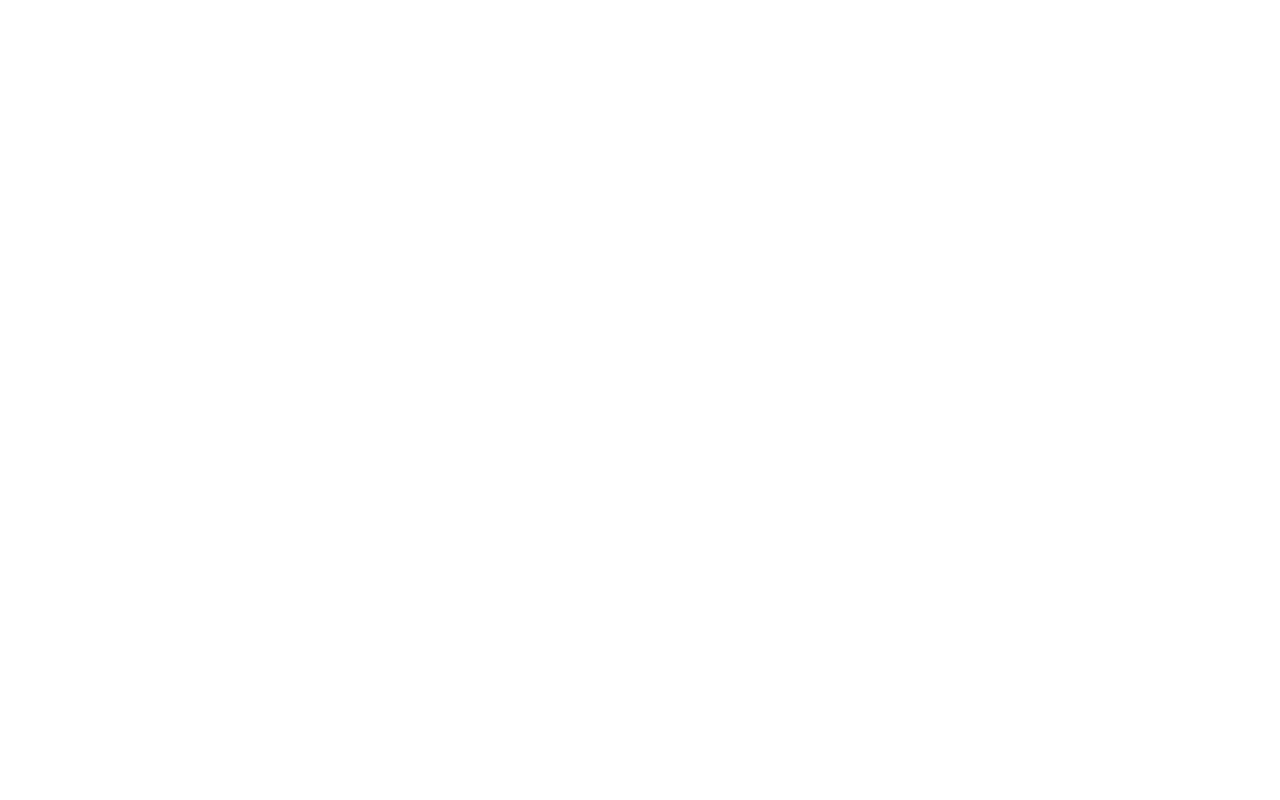
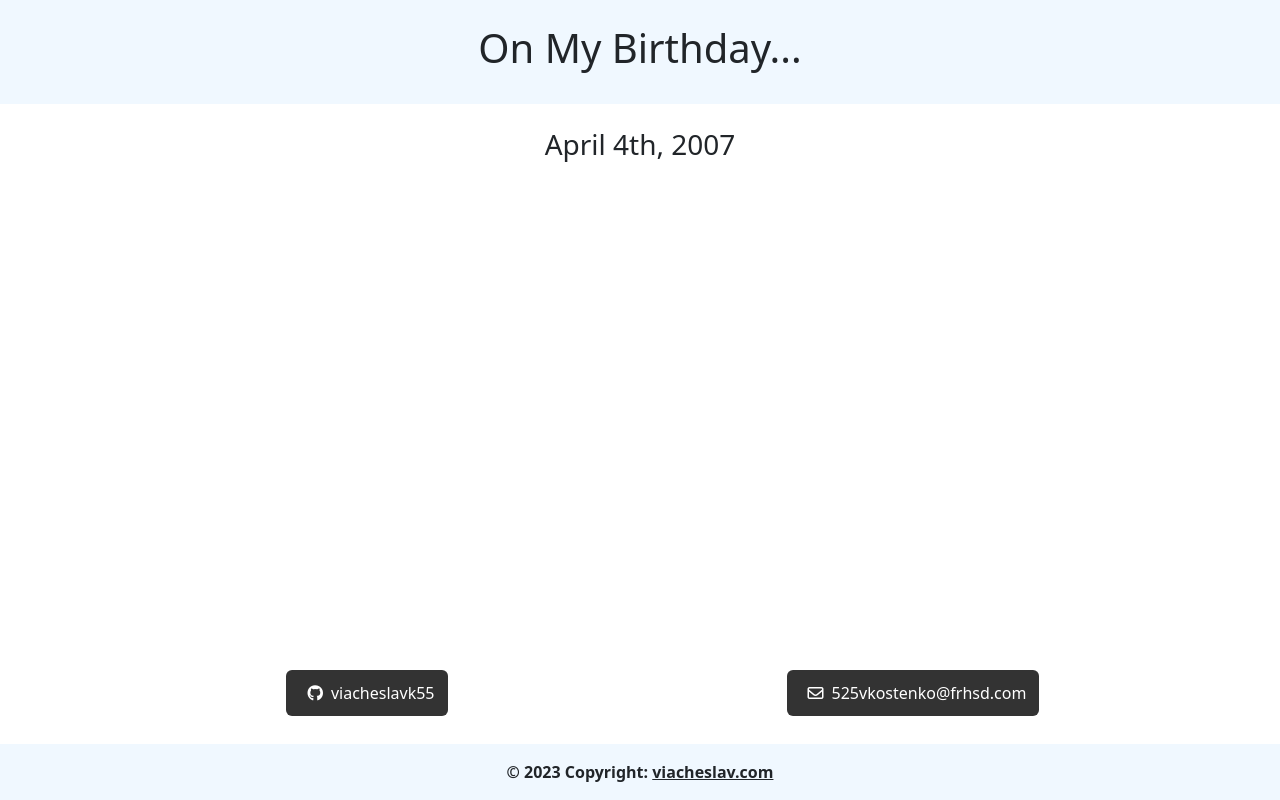
Before and after one commit to viacheslavk55/On-My-Birthday, a plain HTML site: page index.html in a window 1280 px wide. Drawn offline with nearby package versions, Linux system fonts and the light colour scheme; a web font is replaced by a local one.

Commit message:
set up a lot of html

```diff
--- a/index.html
+++ b/index.html
@@ -1,7 +1,7 @@
 <!doctype html>
 <html lang="en">
     <head>
-        <title>Title</title>
+        <title>On My Birthday...</title>
         <!-- Required meta tags -->
         <meta charset="utf-8" />
         <meta
@@ -9,6 +9,10 @@
             content="width=device-width, initial-scale=1, shrink-to-fit=no"
         />
         <link rel="stylesheet" href="style.css">
+        <link rel="stylesheet" href="https://use.typekit.net/pal0hiu.css">
+        <link rel="stylesheet" href="https://cdnjs.cloudflare.com/ajax/libs/font-awesome/6.4.2/css/all.min.css"
+    integrity="sha512-z3gLpd7yknf1YoNbCzqRKc4qyor8gaKU1qmn+CShxbuBusANI9QpRohGBreCFkKxLhei6S9CQXFEbbKuqLg0DA=="
+    crossorigin="anonymous" referrerpolicy="no-referrer" />
         <!-- Bootstrap CSS v5.2.1 -->
         <link
             href="https://cdn.jsdelivr.net/npm/bootstrap@5.3.2/dist/css/bootstrap.min.css"
@@ -19,13 +23,56 @@
     </head>
 
     <body>
-        <header>
-            <!-- place navbar here -->
+        <!--Header starts-->
+        <header class="top p-4">
+            <h1>On My Birthday...</h1>
         </header>
-        <main></main>
-        <footer>
-            <!-- place footer here -->
-        </footer>
+        <!--Header ends-->
+
+        <div class="container">
+            <h3 class="text-center m-4">April 4th, 2007</h3>
+            <div class="row">
+                <div class="col-6">
+
+                </div>
+                <div class="col-6">
+
+                </div>
+            </div>
+
+        </div>
+
+
+        <!-- Footer starts -->
+    <footer class="text-center text-white">
+        <!-- Grid container -->
+      <div>
+        <div class="container p-4 pb-0">
+          <!-- Section: Social media -->
+          <section class="mb-4">
+            <div class="row m-auto">
+              <div class="col-12 col-lg-6">
+              <a class="btn text-white btn-floating m-1" style="background-color: #333333;"
+              href="https://github.com/viacheslavk55" target="_blank" role="button"><i class="fab fa-github m-2"></i><span class="icon">viacheslavk55</span></a>
+            </div>
+            <div class="col-12 col-lg-6">
+              <a class="btn text-white btn-floating m-1" style="background-color: #333333;"
+              href="https://mail.google.com/mail/u/0/#inbox?compose=CllgCJvqrzFztMdNqFMQnjrhSKgkdgTLbttWQmRLdJFVdrPgtdZDlWSXzMgFpVTJdVCjJCKThGq" target="_blank" role="button"><i class="fa-regular fa-envelope m-2"></i><span class="icon">525vkostenko@frhsd.com</span></a>
+            </div>
+            </div>
+          </section>
+          <!-- Section: Social media -->
+        </div>
+        <!-- Grid container -->
+      </div>
+        <!-- Copyright -->
+        <div class="text-center p-3 text-dark fw-bold" style="background-color: aliceblue;">
+          © 2023 Copyright:
+          <a class="text-dark fw-bold" href="https://www.bing.com/search?EID=MBHSC&form=BGGCDF&pc=BG00&q=viacheslav+kostenko" target="_blank">viacheslav.com</a>
+        </div>
+        <!-- Copyright -->
+      </footer>
+      <!-- Footer ENDS -->
         <!-- Bootstrap JavaScript Libraries -->
         <script
             src="https://cdn.jsdelivr.net/npm/@popperjs/core@2.11.8/dist/umd/popper.min.js"
--- a/style.css
+++ b/style.css
@@ -0,0 +1,17 @@
+.top {
+    text-align: center;
+    background-color: aliceblue;
+}
+html, body {
+    height: 100%;
+    margin: 0;
+}
+body {
+    display: flex;
+    flex-direction: column;
+}
+footer {
+    position: absolute;
+    bottom: 0;
+    width: 100%;
+}
```
